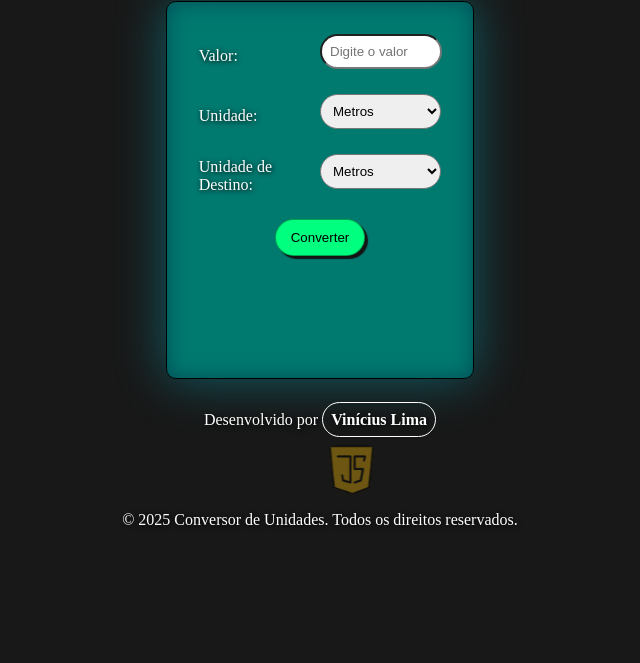
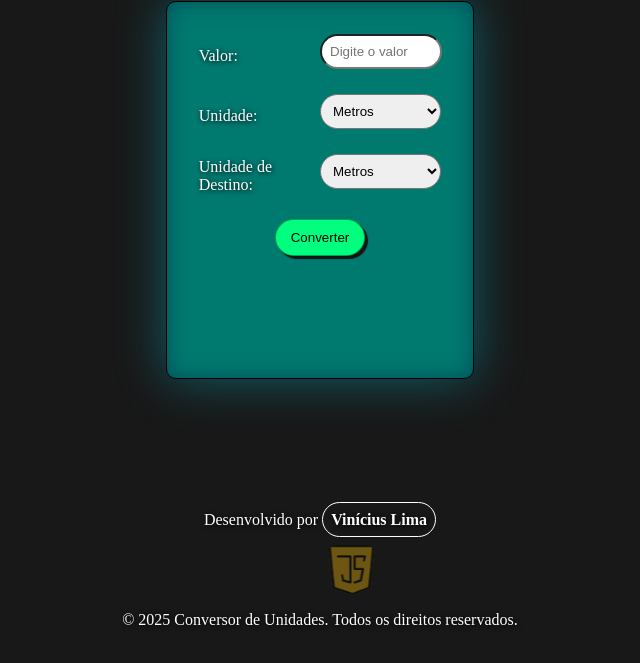
Before and after one commit to vinicius0919/CONVERSOR, a plain HTML site: page index.html in a window 1280 px wide. Shown: the part 87-750 px from the top of the page, without its empty margins (320-960 px from the left). Drawn offline with Linux system fonts and the light colour scheme.

Commit message:
lets go again

```diff
--- a/index.css
+++ b/index.css
@@ -2,13 +2,13 @@ body {
   display: flex;
   flex-direction: column;
   align-items: center;
-  height: 100vh;
   background-color: #181818;
   color: white;
   text-shadow: 1px 1px 5px rgb(0, 0, 0);
 }
 
 footer{
+    margin-top: 100px;
     text-align: center;
     width: 100%;
     padding: 1rem 0;
```
